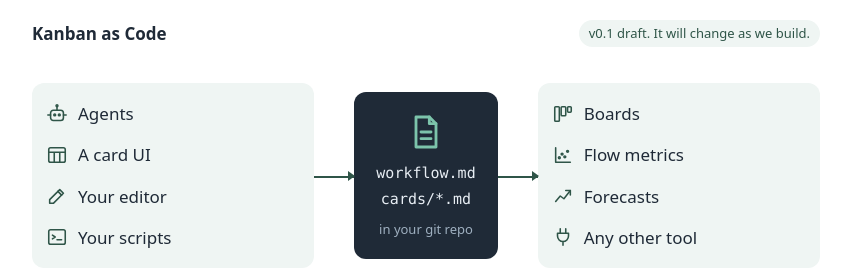
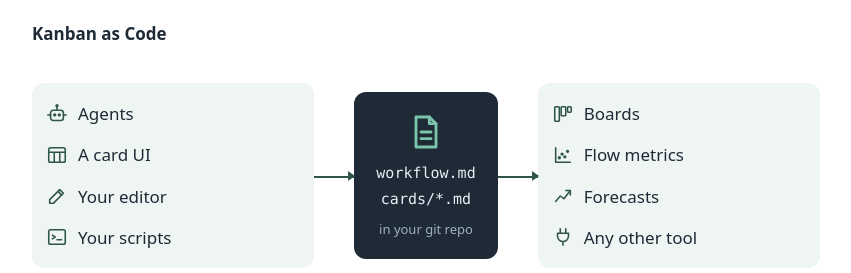
Before and after one commit to LetPeopleWork/kanban-as-code, a plain HTML site: page site/index.html in a window 1280 px wide. Shown: the top 273 px of the page, without its empty margins (214-1065 px from the left). Drawn offline with Linux system fonts and the light colour scheme.

Commit message:
KAC-8: remove the draft badge from the page
Co-Authored-By: Claude Opus 5.5 <noreply@anthropic.com>
Claude-Session: https://claude.ai/code/session_01ToezcQq2adTSkv9M3xKMue

```diff
--- a/site/index.html
+++ b/site/index.html
@@ -36,7 +36,6 @@
 
   <header class="wrap top">
     <span class="name">Kanban as Code</span>
-    <span class="badge">v0.1 draft. It will change as we build.</span>
   </header>
 
   <main class="wrap">
```
